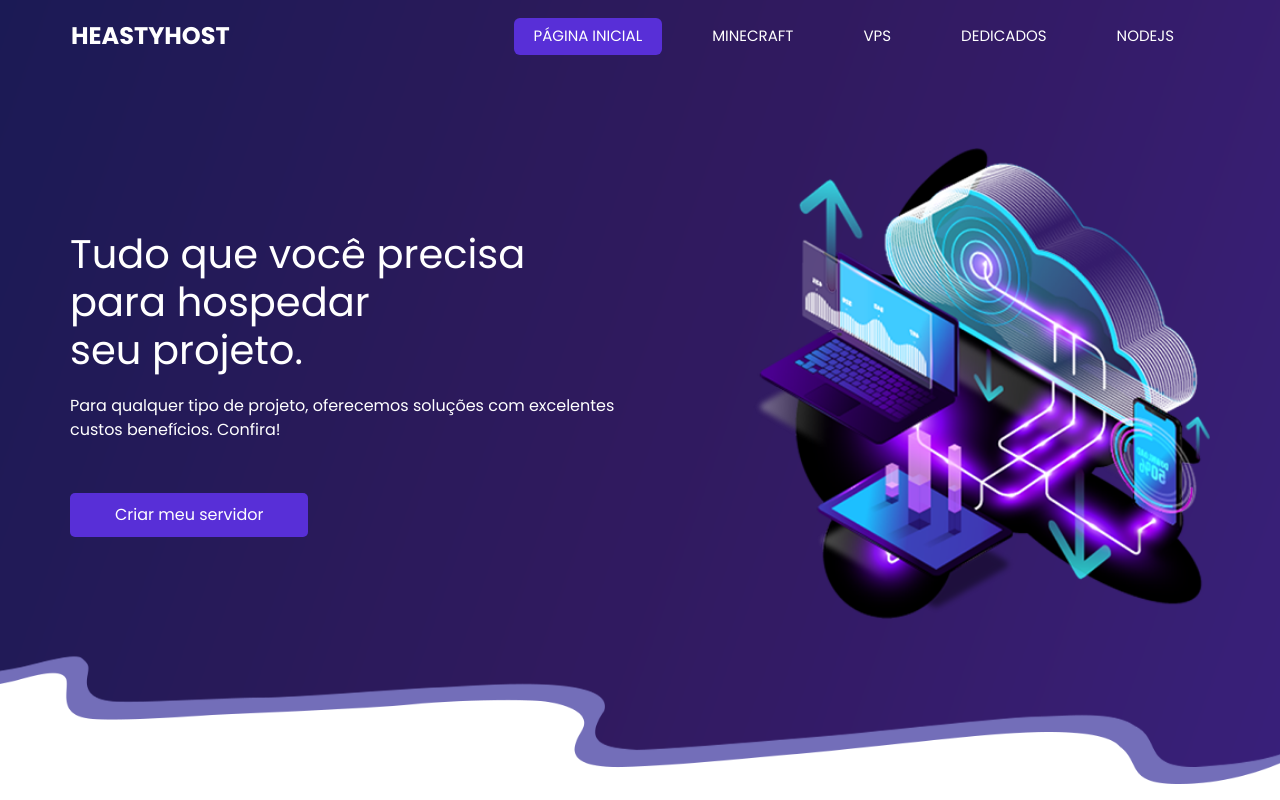
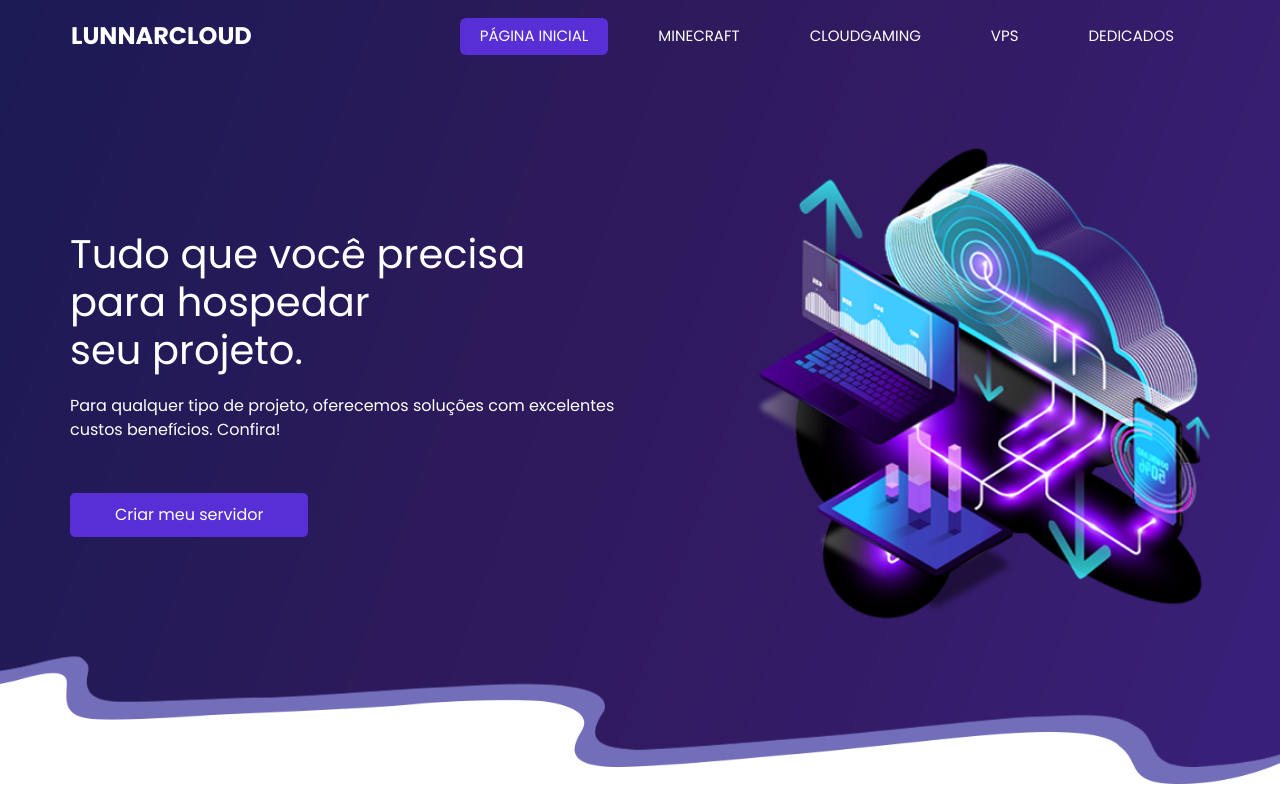
Before and after one commit to leetpro473/brasilcode.com.br, a plain HTML site: page index.html in a window 1280 px wide. Shown: the top 800 px of the page. Drawn offline with nearby package versions, Linux system fonts and the light colour scheme.

Commit message:
Update index.html

```diff
--- a/index.html
+++ b/index.html
@@ -14,7 +14,7 @@
   <meta content="Aqui temos as melhores máquinas com alta performance, suporte extremamente qualificado e preços acessíveis para seu projeto. Confira os planos!" name="description">
   <meta content="Aqui temos as melhores máquinas com alta performance, suporte extremamente qualificado e preços acessíveis para seu projeto. Confira os planos!" name="description">
 
-  <title>HeastyHost - Início</title>
+  <title>Lunnar - Gaming</title>
   <link rel="shortcut icon" href="https://imgur.com/E6wuKGK.png" type="image/x-icon">
 
   <!-- slider stylesheet -->
@@ -40,7 +40,7 @@
         <nav class="navbar navbar-expand-lg custom_nav-container ">
           <a class="navbar-brand" href="https://heastyhosting.com">
             <span>
-              HeastyHost
+              LunnarCloud
             </span>
           </a>
           </a>
@@ -60,13 +60,13 @@
                   <a class="nav-link" href="https://cliente.heastyhosting.com">Minecraft</a>
                 </li>
                 <li class="nav-item">
+                  <a class="nav-link" href="/"> CloudGaming </a>
+                </li>
+                <li class="nav-item">
                   <a class="nav-link" href="/"> VPS </a>
                 </li>
                 <li class="nav-item">
-                  <a class="nav-link" href="/"> Dedicados </a>
-                </li>
-                <li class="nav-item">
-                  <a class="nav-link" href="/">NodeJS</a>
+                  <a class="nav-link" href="/">Dedicados</a>
                 </li>
               </ul>
             </div>
@@ -308,7 +308,7 @@ maior parte de nossos produtos são de entrega automática, receba sem demora su
         <div class="row">
           <div class="col-lg-7 col-md-9 mx-auto">
             <p>
-              &copy; 2021 HeastyHost Inc
+              &copy; 2023 LunnarCloud Inc
                Todos os Direitos reservados.
               <a href="https://cnpj.info">63.324.823/0001-92</a>
             </p>
```
